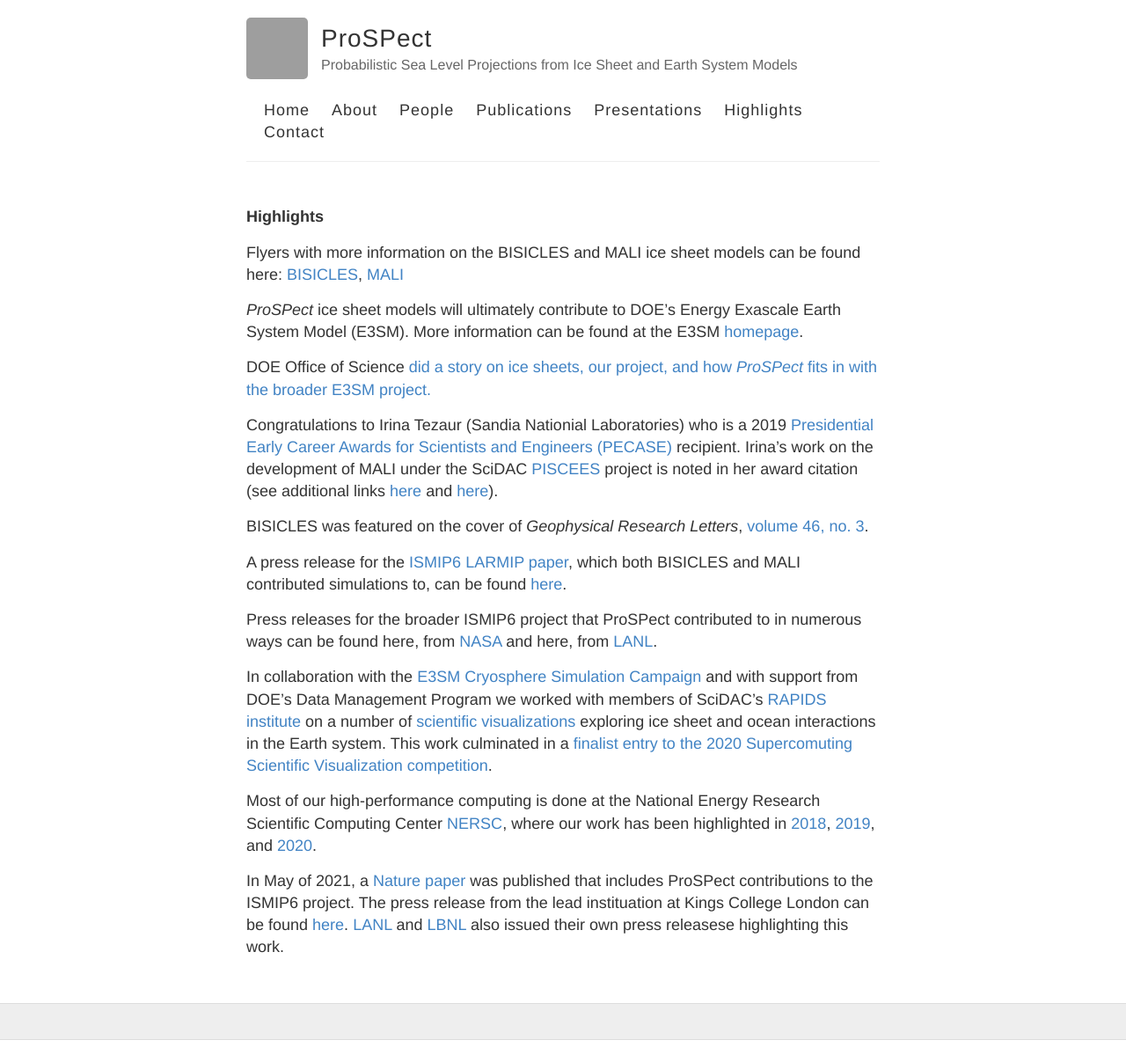
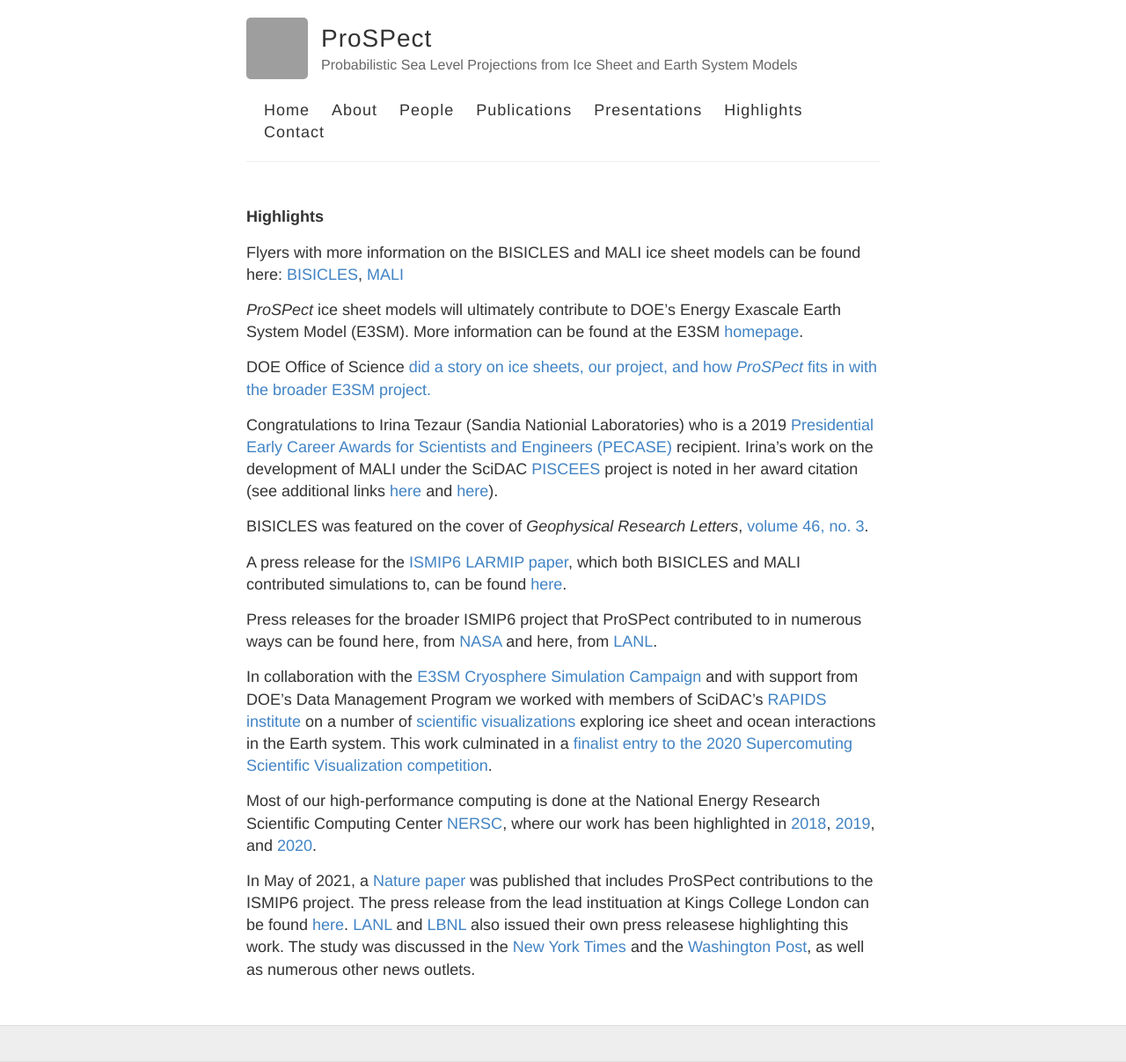
Before and after one commit to SLE-E3SM/SLE-E3SM.github.io, a Jekyll site: the page built from highlights.md, in a window 1280 px wide. Shown: the whole page at 88% size. Built offline with Jekyll 4.4.1, drawn with Linux system fonts in a browser that asks for light colours; before the commit the page ends 1182 px from its top, so only the background shows below that; grey boxes are pictures that could not be loaded.

Commit message:
Update highlights.md

```diff
--- a/highlights.md
+++ b/highlights.md
@@ -24,4 +24,4 @@ In collaboration with the [E3SM Cryosphere Simulation Campaign](https://e3sm.org
 
 Most of our high-performance computing is done at the National Energy Research Scientific Computing Center [NERSC](https://www.nersc.gov/about/), where our work has been highlighted in [2018](https://www.nersc.gov/assets/Science-Highlights-Presentations/NERSC-Highlights-2018-3-FINAL.pdf), [2019](https://www.nersc.gov/assets/Science-Highlights-Presentations/NERSC-Science-Highlights-R20191016.pdf), and [2020](https://www.nersc.gov/science/science-highlights-presentations/).
 
-In May of 2021, a [Nature paper](https://www.nature.com/articles/s41586-021-03302-y) was published that includes ProSPect contributions to the ISMIP6 project. The press release from the lead instituation at Kings College London can be found [here](https://www.kcl.ac.uk/news/limit-global-warming-to-1.50c-and-halve-the-land-ice-contribution-to-sea-level-this-century). [LANL](https://www.lanl.gov/discover/news-release-archive/2021/May/0505-antarctica-sea-level.shtml) and [LBNL](https://www.nersc.gov/news-publications/nersc-news/science-news/2021/limit-global-warming-to-1-5c-and-halve-the-land-ice-contribution-to-sea-level-this-century) also issued their own press releasese highlighting this work.
+In May of 2021, a [Nature paper](https://www.nature.com/articles/s41586-021-03302-y) was published that includes ProSPect contributions to the ISMIP6 project. The press release from the lead instituation at Kings College London can be found [here](https://www.kcl.ac.uk/news/limit-global-warming-to-1.50c-and-halve-the-land-ice-contribution-to-sea-level-this-century). [LANL](https://www.lanl.gov/discover/news-release-archive/2021/May/0505-antarctica-sea-level.shtml) and [LBNL](https://www.nersc.gov/news-publications/nersc-news/science-news/2021/limit-global-warming-to-1-5c-and-halve-the-land-ice-contribution-to-sea-level-this-century) also issued their own press releasese highlighting this work. The study was discussed in the [New York Times](https://www.nytimes.com/2021/05/05/climate/climate-change-sea-level-rise.html) and the [Washington Post](https://www.washingtonpost.com/climate-environment/2021/05/05/uncertainty-is-not-our-friend-scientists-are-still-struggling-understand-sea-level-risks-posed-by-antarctica/), as well as numerous other news outlets.
```
